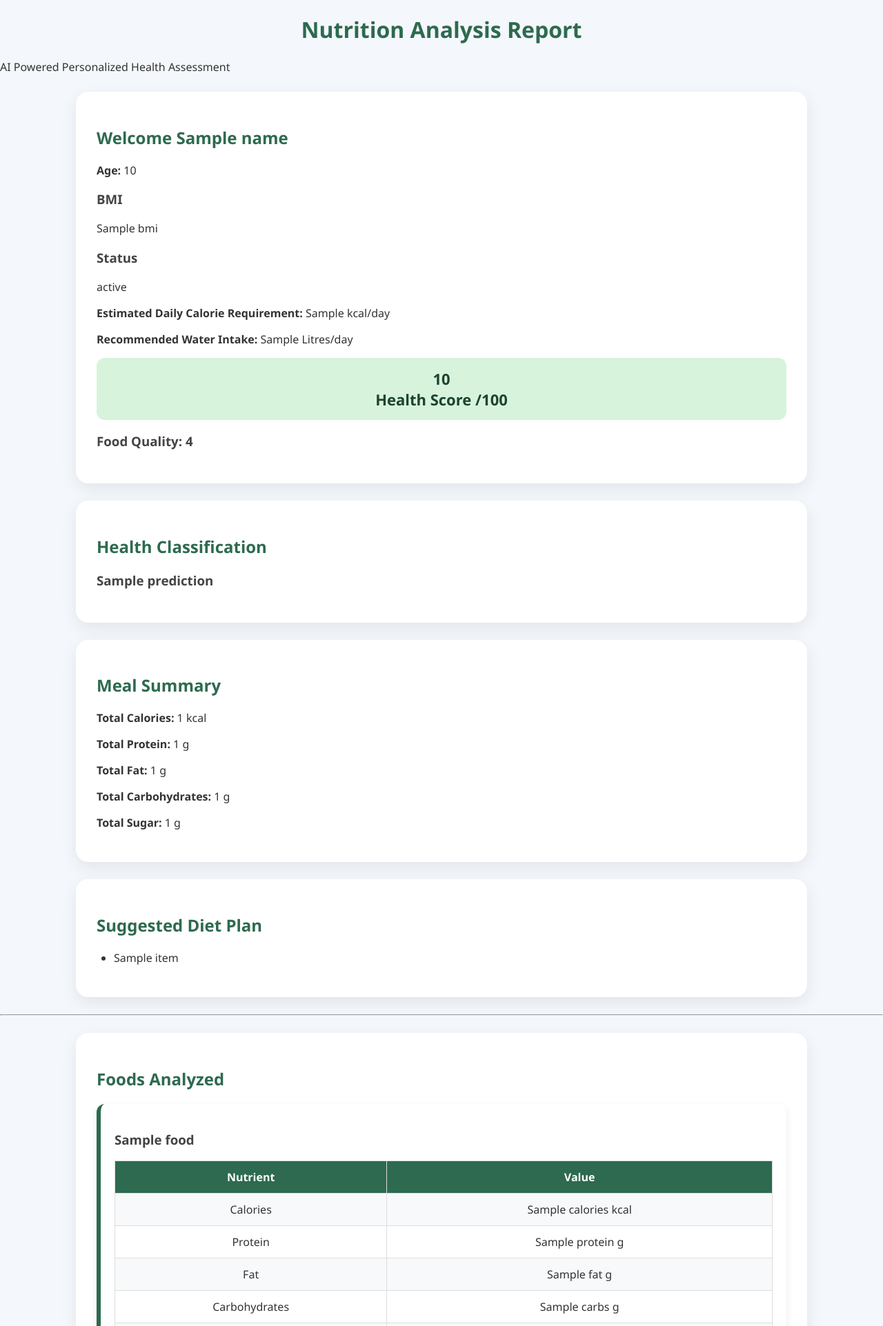
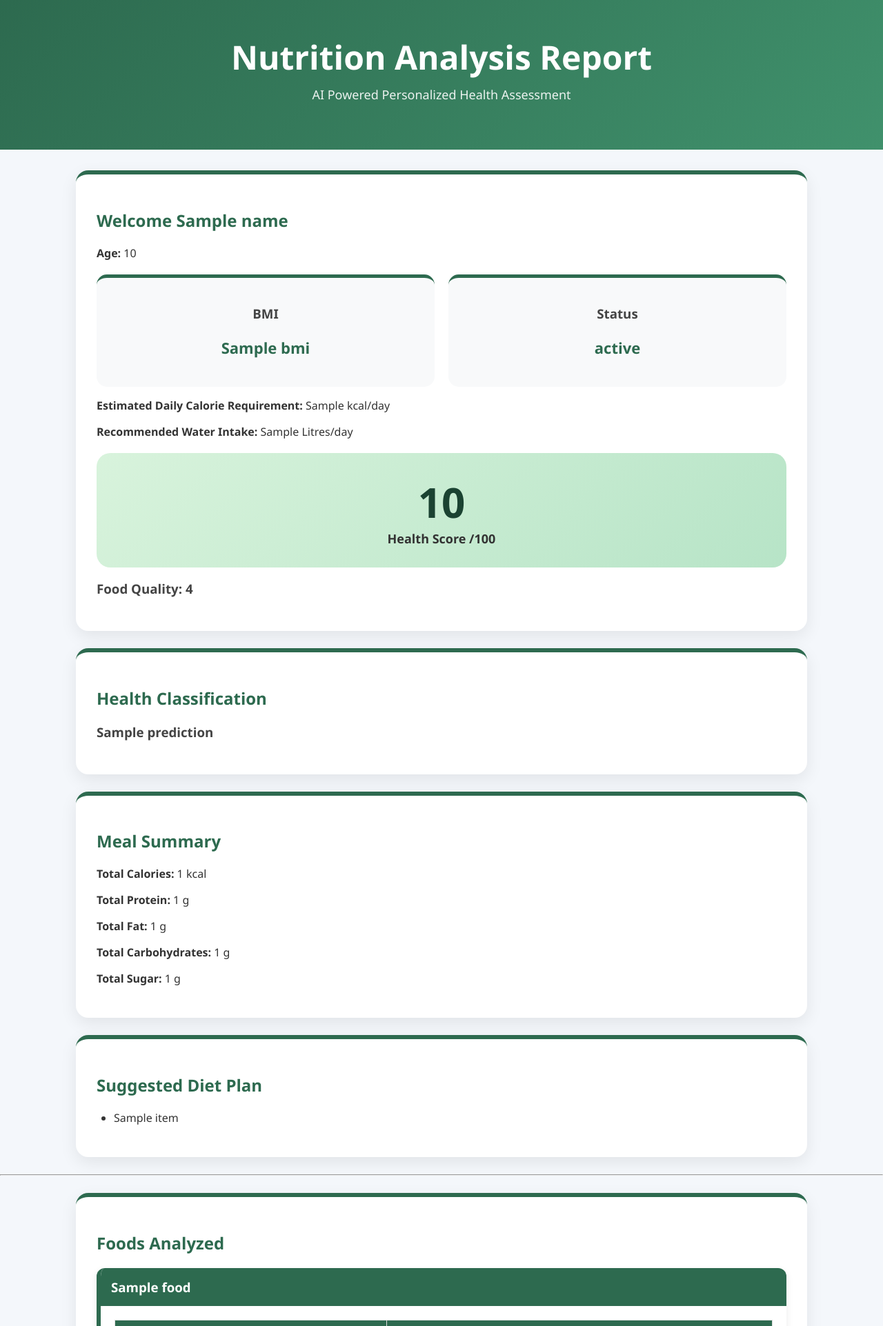
Before and after one commit to Krishna-bansal-kb/NutriGuide, a Flask app: template templates/result.html in a window 1280 px wide. Shown: the top 1923 px of the page at 69% size. Run offline with Flask 3, Linux system fonts and the light colour scheme; the template is opened without the code that fills it: most values are stand-ins (such as "Sample title", 1, 10 or a date in 2020).

Commit message:
Enhance styles for cards and health score display

```diff
--- a/static/style.css
+++ b/static/style.css
@@ -217,7 +217,11 @@ CARDS
 
 .card{
 background:white;
+
+border-top:6px solid #2d6a4f;
+
 padding:30px;
+animation:slideUp 0.6s ease;
 border-radius:18px;
 margin:25px auto;
 max-width:1000px;
@@ -233,9 +237,28 @@ transform:translateY(-3px);
 background:white;
 padding:20px;
 margin-bottom:20px;
+
 border-left:6px solid #2d6a4f;
 border-radius:12px;
+
 box-shadow:0 4px 12px rgba(0,0,0,0.08);
+
+transition:0.3s;
+overflow:hidden;
+}
+
+.food-card:hover{
+transform:translateY(-8px);
+box-shadow:0 15px 30px rgba(0,0,0,0.15);
+}
+
+.food-card h3{
+background:#2d6a4f;
+color:white;
+
+padding:15px;
+
+margin:-20px -20px 20px -20px;
 }
 
 /* ==========================
@@ -324,14 +347,27 @@ HEALTH SCORE
 ========================== */
 
 .score{
-background:#d8f3dc;
-border-radius:12px;
-padding:15px;
+background:linear-gradient(
+135deg,
+#d8f3dc,
+#b7e4c7
+);
+
 text-align:center;
-margin-top:15px;
-font-size:22px;
-font-weight:bold;
+padding:30px;
+border-radius:20px;
+margin-top:20px;
+}
+
+.score-number{
+font-size:60px;
+font-weight:800;
 color:#1b4332;
+}
+
+.score-text{
+font-size:18px;
+font-weight:600;
 }
 
 /* ==========================
@@ -632,3 +668,98 @@ label{
     font-size:40px;
     margin-bottom:10px;
 }
+.result-header{
+background:linear-gradient(
+135deg,
+#2d6a4f,
+#40916c
+);
+
+color:white;
+text-align:center;
+padding:50px;
+margin-bottom:30px;
+}
+
+.result-header h1{
+color:white;
+font-size:48px;
+margin:0;
+}
+
+.result-header p{
+font-size:18px;
+margin-top:10px;
+opacity:0.9;
+}
+.health-grid{
+
+display:grid;
+
+grid-template-columns:
+repeat(auto-fit,minmax(220px,1fr));
+
+gap:20px;
+
+margin-top:20px;
+}
+
+.health-box{
+
+background:#f8f9fa;
+
+padding:20px;
+
+border-radius:15px;
+
+text-align:center;
+
+border-top:5px solid #2d6a4f;
+}
+
+.health-box h3{
+margin-bottom:10px;
+}
+
+.health-box p{
+
+font-size:22px;
+
+font-weight:bold;
+
+color:#2d6a4f;
+}
+.graph-box{
+    background:white;
+    padding:25px;
+    border-radius:20px;
+    box-shadow:0 10px 30px rgba(0,0,0,0.08);
+    margin-top:20px;
+    overflow:hidden;
+}
+@keyframes slideUp{
+
+    from{
+        opacity:0;
+        transform:translateY(30px);
+    }
+
+    to{
+        opacity:1;
+        transform:translateY(0);
+    }
+}
+
+.action-buttons{
+
+text-align:center;
+
+margin:40px 0;
+}
+
+.action-buttons button{
+
+min-width:250px;
+
+margin:10px;
+}
```
